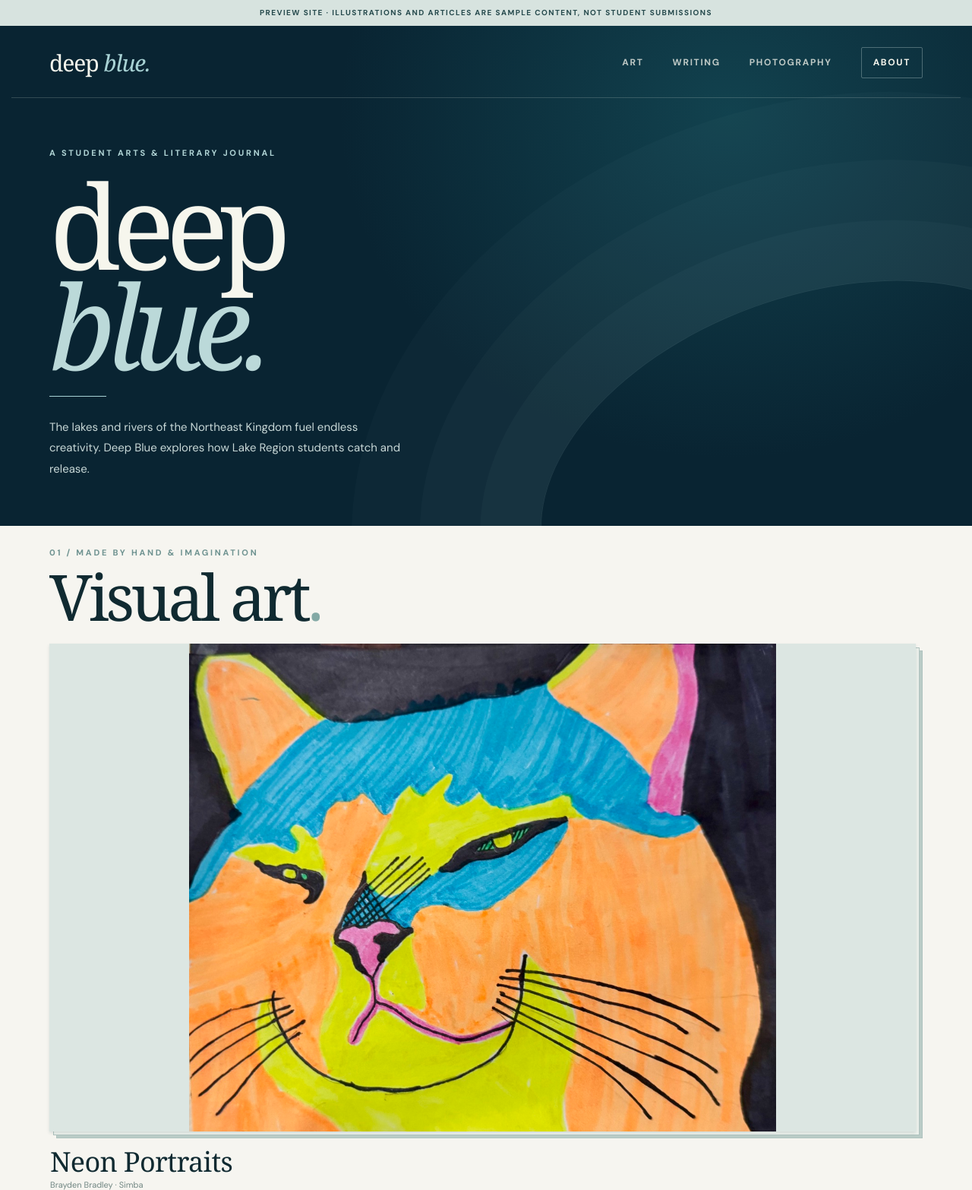
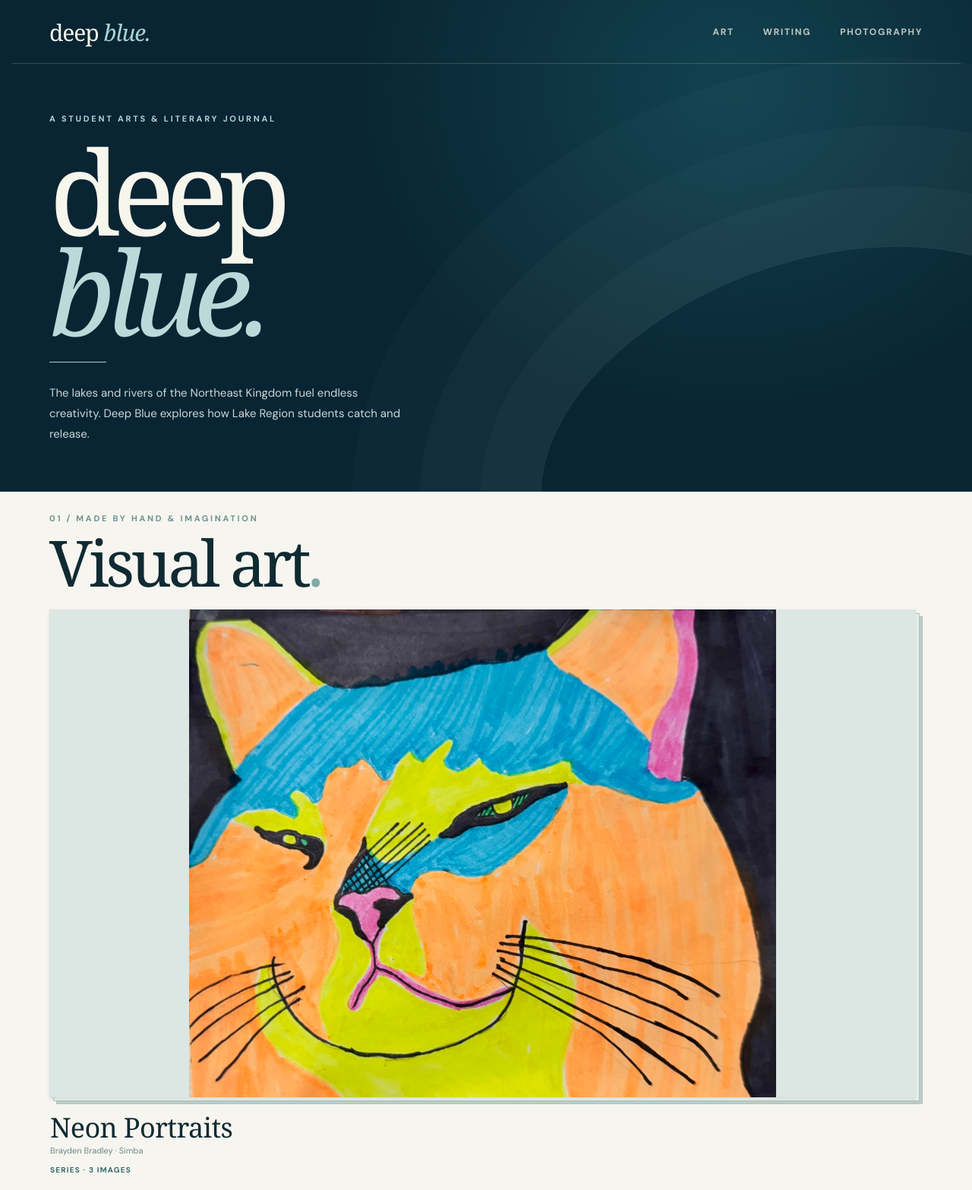
Before and after one commit to egentler/deep-blue, a Jekyll site: the page built from index.html, in a window 1280 px wide, cut to the strip 0-1566 px from the top of the page. Shown: the whole strip at 76% size. Built offline with Jekyll 4.4.1, drawn with Linux system fonts in a browser that asks for light colours; some web fonts are replaced; some of the changed text lies outside the part shown.

Commit message:
Add files via upload

```diff
--- a/_layouts/default.html
+++ b/_layouts/default.html
@@ -9,16 +9,20 @@
 <link href="https://fonts.googleapis.com/css2?family=DM+Sans:wght@400;500;600;700&family=Instrument+Serif:ital@0;1&display=swap" rel="stylesheet">
 <link rel="stylesheet" href="{{ '/assets/css/style.css' | relative_url }}">
 <link rel="stylesheet" href="{{ '/assets/css/gallery.css' | relative_url }}?v=20261016-series-v1">
+<style>
+.sitebar .nav a:last-child{border:0;padding:0;border-radius:0;opacity:.76}
+.footer .footer-message{font-size:14px;line-height:1.55;letter-spacing:.01em}
+.footer .footer-message em{font-family:'Instrument Serif',Georgia,serif;font-size:1.22em;color:#d8e6e4}
+</style>
 </head><body>
-{% if site.data.site.demo_mode %}<div class="site-notice">Preview site · Illustrations and articles are sample content, not student submissions</div>{% endif %}
 <header class="hero{% if page.layout == 'post' %} hero--short{% endif %}" id="top">
-  <div class="sitebar"><a class="brand-mini" href="{{ '/' | relative_url }}" aria-label="Deep Blue home">deep <i>blue.</i></a><nav class="nav" aria-label="Primary"><a href="{{ '/' | relative_url }}#visual-art">Art</a><a href="{{ '/' | relative_url }}#writing">Writing</a><a href="{{ '/' | relative_url }}#photography">Photography</a><a href="{{ '/' | relative_url }}#about">About</a></nav></div>
+  <div class="sitebar"><a class="brand-mini" href="{{ '/' | relative_url }}" aria-label="Deep Blue home">deep <i>blue.</i></a><nav class="nav" aria-label="Primary"><a href="{{ '/' | relative_url }}#visual-art">Art</a><a href="{{ '/' | relative_url }}#writing">Writing</a><a href="{{ '/' | relative_url }}#photography">Photography</a></nav></div>
 {% if page.layout != 'post' %}
   <div class="hero-inner hero-inner--single"><div><div class="eyebrow">A student arts &amp; literary journal</div><h1 class="hero-title">deep<br><em>blue.</em></h1><div class="hero-rule"></div><p class="hero-copy">{{ site.data.site.tagline | escape }}</p></div></div>
 {% else %}<div class="hero-inner"><div class="eyebrow">The Deep Blue collection</div><div class="hero-title">deep <em>blue.</em></div></div>{% endif %}
 </header>
 {{ content }}
-<footer class="footer"><div class="footer-inner"><a href="{{ '/' | relative_url }}" class="brand-mini">deep <i>blue.</i></a><small>A showcase for student writing, photography &amp; visual art.</small><span class="foot-note">Stay curious. Go deeper.</span></div></footer>
+<footer class="footer"><div class="footer-inner"><a href="{{ '/' | relative_url }}" class="brand-mini">deep <i>blue.</i></a><small class="footer-message">Creativity is the <em>current</em> that connects us.</small></div></footer>
 {% include image-viewer.html %}
 {% include series-viewer.html %}
 <script defer src="{{ '/assets/js/gallery.js' | relative_url }}"></script>
--- a/index.html
+++ b/index.html
@@ -46,4 +46,3 @@
     {% else %}<p class="empty-gallery">Photographs will appear here as soon as they are published.</p>{% endif %}
   </section>
 </main>
-<section class="about" id="about"><div><div class="eyebrow">Beneath the surface</div><h2>There's more<br><em>to discover.</em></h2></div><div><p>{{ site.data.site.about | escape }}</p><p>Each new piece appears first in its section. Older pieces remain in the galleries and writing archive.</p></div></section>
```
